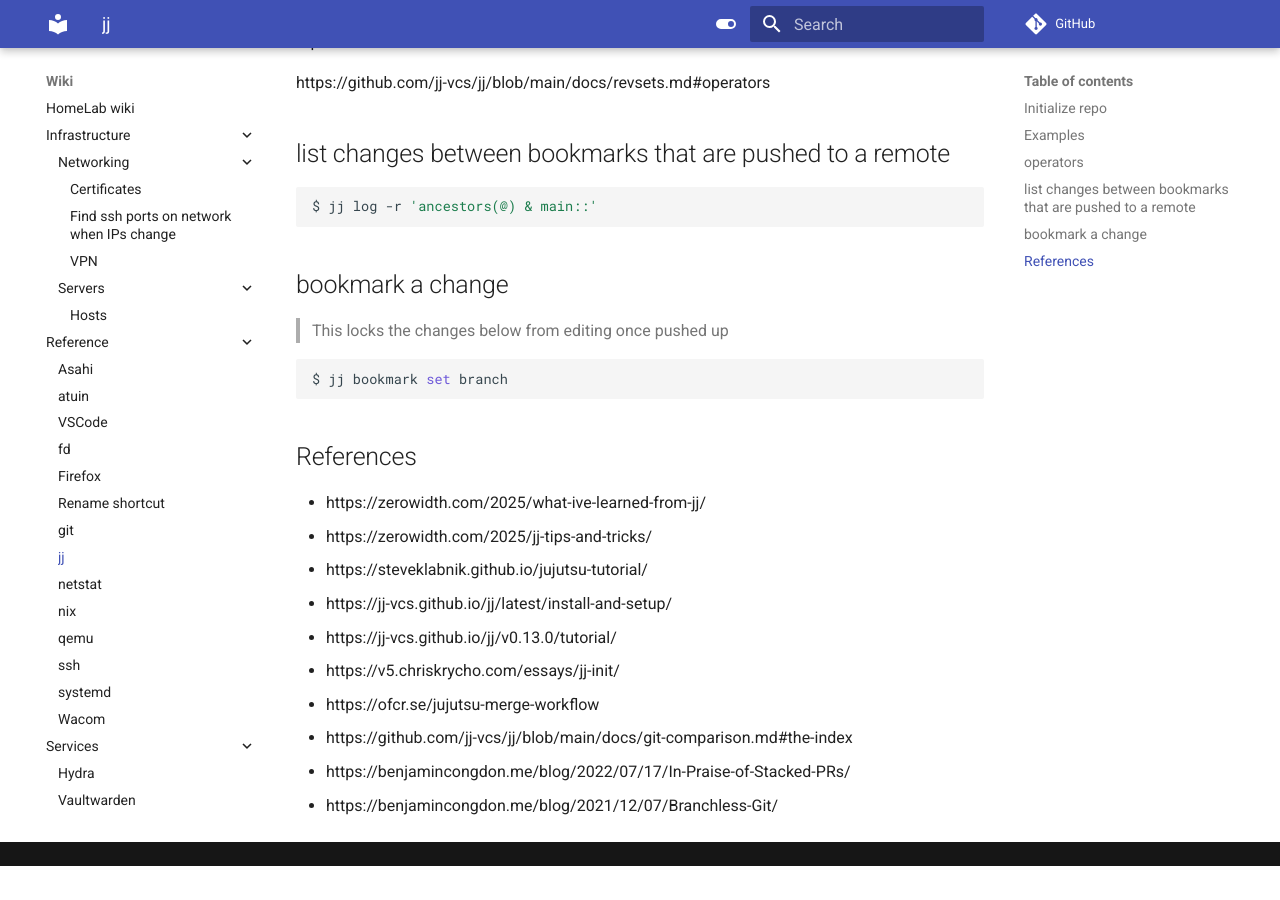
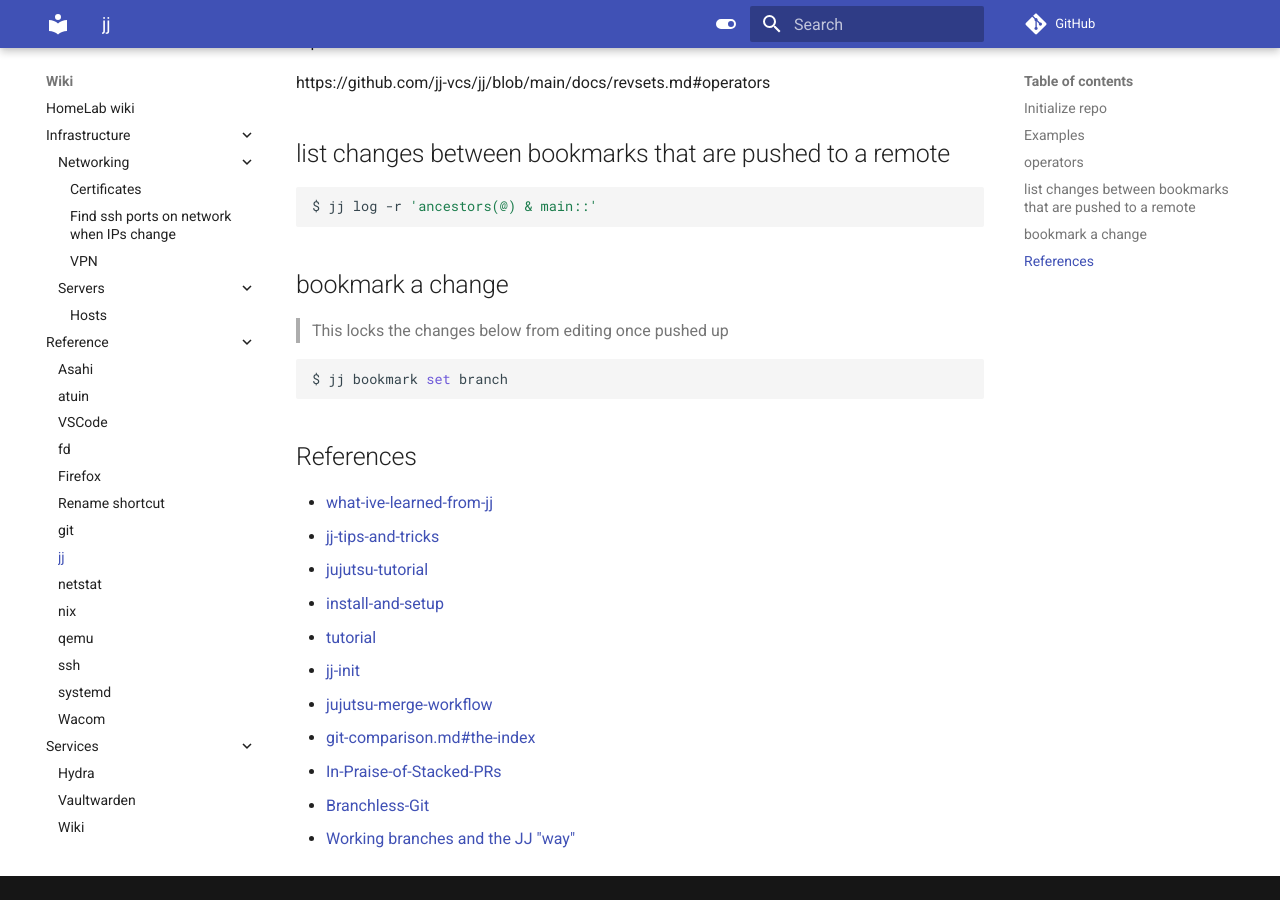
Before and after one commit to icecreammatt/wiki, an MkDocs documentation site: the page built from docs/reference/jj.md, in a window 1280 px wide and 900 px high, scrolled down 907 px. Built offline with MkDocs 1.6.1 and Material for MkDocs 9.7.7, drawn with Linux system fonts in a browser that asks for light colours; comment, search, counter and statistics services are not loaded; before the commit the page ends 1773 px from its top, so only the background shows below that; some of the changed lines change nothing that is shown.

Commit message:
docs: add new link and format

````diff
--- a/docs/reference/jj.md
+++ b/docs/reference/jj.md
@@ -54,13 +54,14 @@
 ```
 
 ## References
-- https://zerowidth.com/2025/what-ive-learned-from-jj/
-- https://zerowidth.com/2025/jj-tips-and-tricks/
-- https://steveklabnik.github.io/jujutsu-tutorial/
-- https://jj-vcs.github.io/jj/latest/install-and-setup/
-- https://jj-vcs.github.io/jj/v0.13.0/tutorial/
-- https://v5.chriskrycho.com/essays/jj-init/
-- https://ofcr.se/jujutsu-merge-workflow
-- https://github.com/jj-vcs/jj/blob/main/docs/git-comparison.md#the-index
-- https://benjamincongdon.me/blog/2022/07/17/In-Praise-of-Stacked-PRs/
-- https://benjamincongdon.me/blog/2021/12/07/Branchless-Git/
+- [what-ive-learned-from-jj](https://zerowidth.com/2025/what-ive-learned-from-jj/)
+- [jj-tips-and-tricks](https://zerowidth.com/2025/jj-tips-and-tricks/)
+- [jujutsu-tutorial](https://steveklabnik.github.io/jujutsu-tutorial/)
+- [install-and-setup](https://jj-vcs.github.io/jj/latest/install-and-setup/)
+- [tutorial](https://jj-vcs.github.io/jj/v0.13.0/tutorial/)
+- [jj-init](https://v5.chriskrycho.com/essays/jj-init/)
+- [jujutsu-merge-workflow](https://ofcr.se/jujutsu-merge-workflow)
+- [git-comparison.md#the-index](https://github.com/jj-vcs/jj/blob/main/docs/git-comparison.md#the-index)
+- [In-Praise-of-Stacked-PRs](https://benjamincongdon.me/blog/2022/07/17/In-Praise-of-Stacked-PRs/)
+- [Branchless-Git](https://benjamincongdon.me/blog/2021/12/07/Branchless-Git/)
+- [Working branches and the JJ "way"](https://github.com/jj-vcs/jj/discussions/2425)
````
